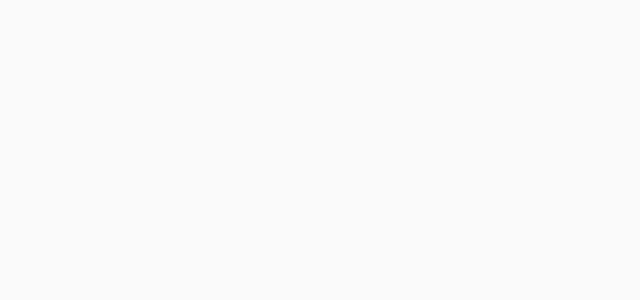
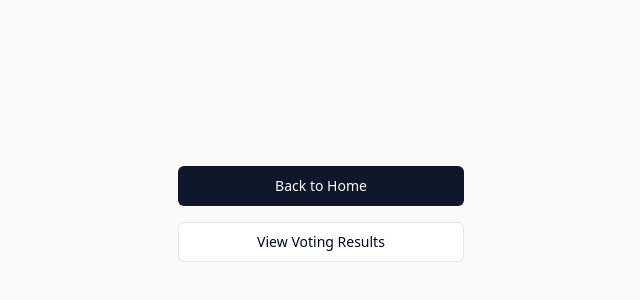
Before and after one commit to COMP-8500SEF-Group12/voting-frontend, a Vue app: page /votePending in a window 1280 px wide. Before the commit this address had no page. Shown: the part 186-486 px from the top of the page, without its empty margins (319-959 px from the left). Built offline with nearby package versions, Linux system fonts and the light colour scheme.

Commit message:
feat: Add route for pending votes view

```diff
--- a/src/router/index.js
+++ b/src/router/index.js
@@ -2,6 +2,7 @@ import { createRouter, createWebHistory } from 'vue-router'
 import Home from '@/views/Home.vue'
 import Vote from '@/views/Vote.vue'
 import VotingResult from '@/views/VotingResult/index.vue'
+import VotePending from '@/views/VotePending.vue'
 
 const routes = [
   {
@@ -13,6 +14,11 @@ const routes = [
     path: '/vote/:id',
     name: 'Vote',
     component: Vote
+  },
+  {
+    path: '/votePending',
+    name: 'VotePending',
+    component: VotePending
   },
   {
     path: '/votingResult/:id',
--- a/src/views/Vote.vue
+++ b/src/views/Vote.vue
@@ -1,6 +1,6 @@
 <template>
-    <div class="w-full h-screen flex flex-col justify-center items-center" v-if="isFinished">
-        <div class="w-full h-screen flex flex-col justify-center items-center bg-gray-100">
+    <div class="w-full h-screen flex flex-col justify-center items-center bg-background" v-if="isFinished">
+        <div class="w-full h-screen flex flex-col justify-center items-center bg-zinc-50">
     <div class="prose bg-white p-8 rounded-lg shadow-md max-w-2xl">
         <h1 class="text-3xl font-bold mb-4">{{ data.voting_name }}</h1>
 
@@ -28,7 +28,12 @@
             </div>
         </div>
         <div class="w-full flex flex-row-reverse">
-            <Button>Submit</Button>
+            <Button @click="async ()=>{
+                toast.success('Voting Successfully!')
+                router.push(`/votePending`)
+                // 发送一个 post 请求
+                await execute()
+            }" >Submit</Button>
         </div>
     </div>
 </div>
@@ -36,6 +41,7 @@
 </template>
 
 <script setup>
+import {toast} from 'vue-sonner'
 import { Button } from '@/components/ui/button'
 import { Label } from '@/components/ui/label'
 import { RadioGroup, RadioGroupItem } from '@/components/ui/radio-group'
@@ -43,8 +49,28 @@ import { Checkbox } from '@/components/ui/checkbox'
 import { useFetch } from '@vueuse/core'
 import { useRouteParams } from '@vueuse/router'
 import { ref } from 'vue'
+import {useRouter} from 'vue-router'
+const router = useRouter()
 const checkboxLists = ref([])
 const votingId = useRouteParams('id')
 const url = `/api/voting-detail?voting_id=${votingId.value}&user_id=s123456`
+const postUrl = `/api/vote`
 const { data,isFinished } = useFetch(url).get().json()
+const {postData, execute}= useFetch(postUrl,{immediate:false}).post(
+    {
+  "user_id": "s123456",
+  "user_nickname": "s123456",
+  "voting_id": "1",
+  "votes": [
+    {
+      "option_id": "1",
+      "option_value": "1"
+    },
+    {
+      "option_id": "2",
+      "option_value": "2"
+    }
+  ]
+}
+).json()
 </script>
--- /dev/null
+++ b/src/views/VotePending.vue
@@ -0,0 +1,22 @@
+<template>
+    <div class="flex flex-col items-center justify-center w-full h-screen bg-zinc-50">
+      <div class="space-y-4">
+        <Button variant="default" class="w-full" @click="()=>{
+            router.push(`/`)
+        }">
+          Back to Home
+        </Button>
+        <Button variant="outline" class="w-full" @click="()=>{
+            router.push(`/voteResult/1`)
+        }">
+          View Voting Results
+        </Button>
+      </div>
+    </div>
+</template>
+
+<script setup>
+import {Button} from "@/components/ui/button";
+import {useRouter} from "vue-router";
+const router = useRouter()
+</script>
```
